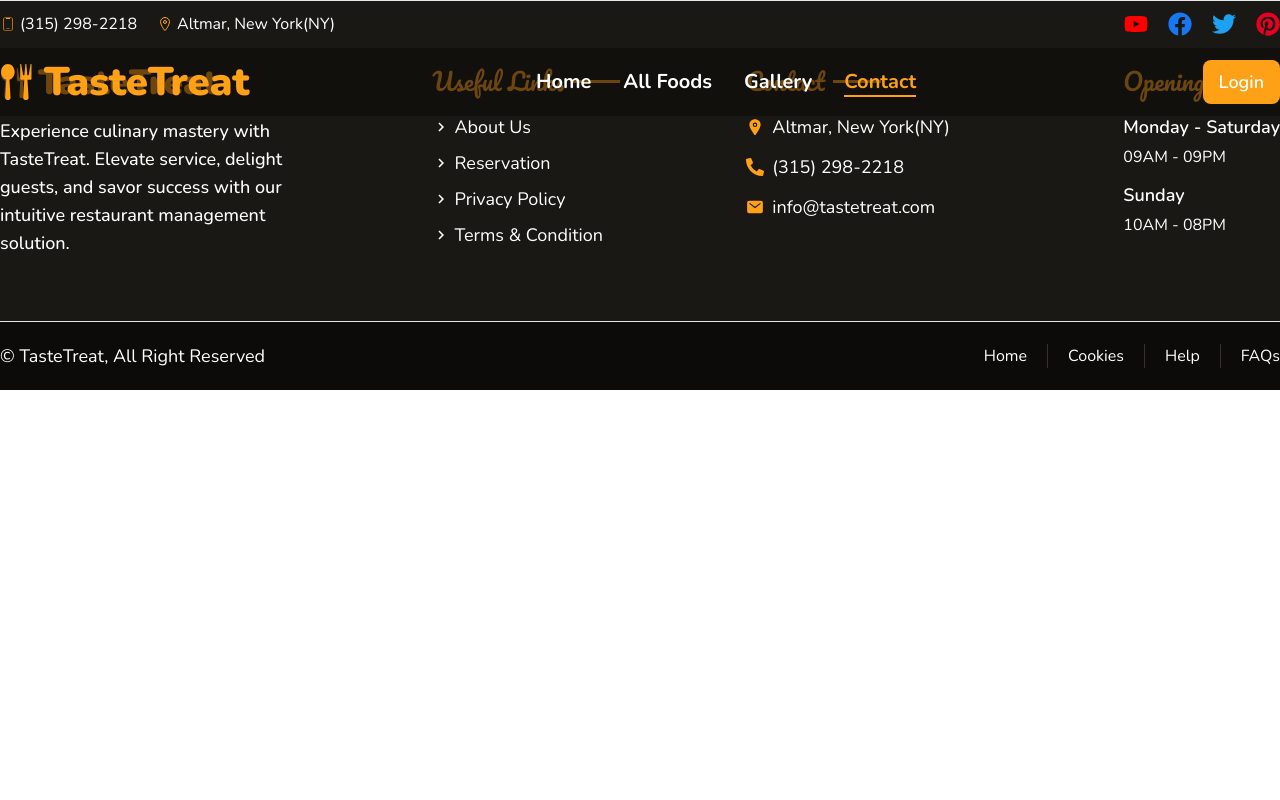
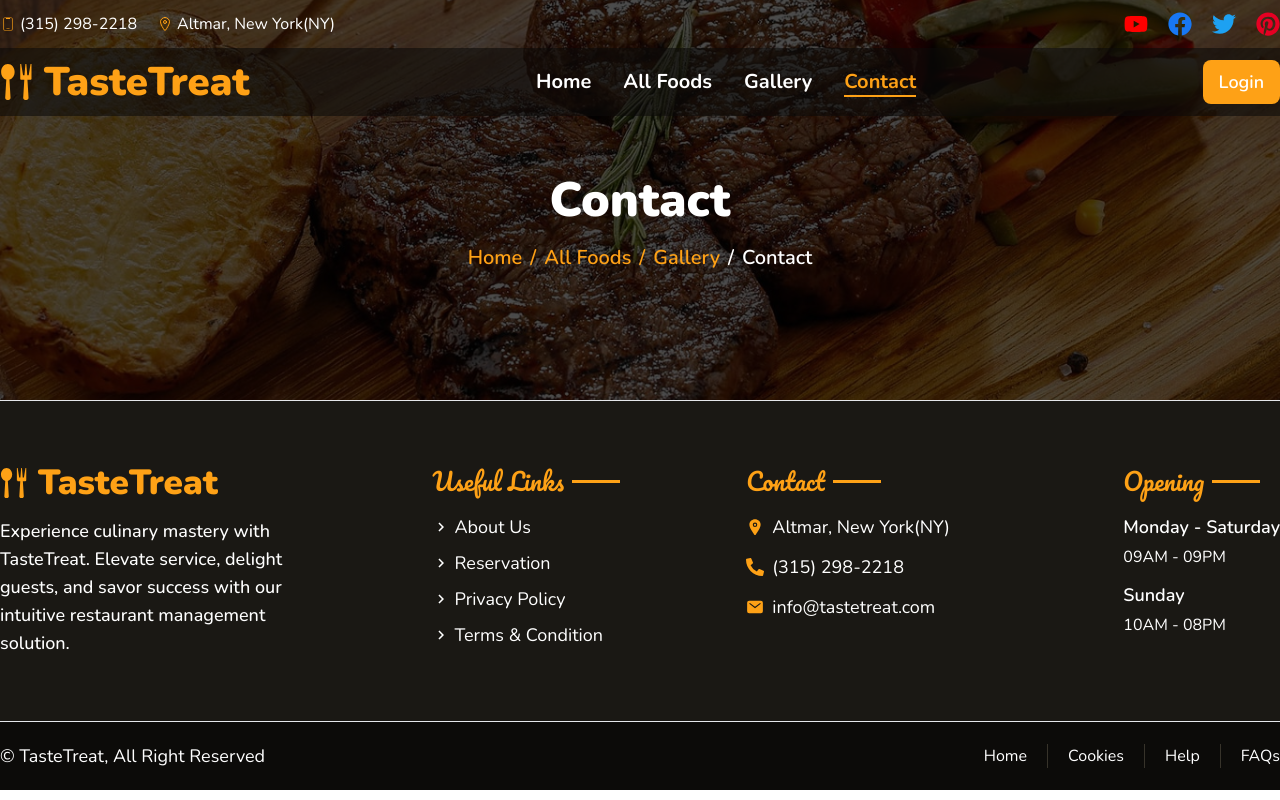
Before and after one commit to rockydey/restaurant-management-client, a React (Vite) app: page /contact in a window 1280 px wide. Built offline with nearby package versions, Linux system fonts and the light colour scheme; no server answers.

Commit message:
show all foods in All Foods route and design complete

```diff
--- a/package.json
+++ b/package.json
@@ -11,6 +11,7 @@
   },
   "dependencies": {
     "@react-icons/all-files": "^4.1.0",
+    "axios": "^1.6.8",
     "firebase": "^10.11.1",
     "flowbite-react": "^0.9.0",
     "localforage": "^1.10.0",
--- a/src/Routes/Router/Router.jsx
+++ b/src/Routes/Router/Router.jsx
@@ -7,6 +7,7 @@ import Gallery from "../../pages/Gallery/Gallery";
 import Contact from "../../pages/Contact/Contact";
 import Login from "../../pages/Login/Login";
 import Register from "../../pages/Register/Register";
+import ViewFoodDetails from "../../pages/ViewFoodDetails/ViewFoodDetails";
 
 const router = createBrowserRouter([
   {
@@ -21,6 +22,10 @@ const router = createBrowserRouter([
       {
         path: "/all-foods",
         element: <AllFoods />,
+      },
+      {
+        path: "/view-details/:id",
+        element: <ViewFoodDetails />,
       },
       {
         path: "/gallery",
--- /dev/null
+++ b/src/components/AllFoodsComponents/Food/Food.jsx
@@ -0,0 +1,39 @@
+import PropTypes from "prop-types";
+import { useNavigate } from "react-router-dom";
+
+const Food = ({ food }) => {
+  const { _id, food_name, food_image, food_category, price, quantity } = food;
+  const navigate = useNavigate();
+  return (
+    <div className='border text-color2 border-color5 p-5 hover:bg-color8 bg-color7'>
+      <div className='flex flex-col items-center'>
+        <img className='' src={food_image} alt='' />
+        <div className='text-center space-y-4'>
+          <p className='text-xl font-bold'>${price}</p>
+          <h3 className='text-3xl font-black text-color9 font-pacifico'>
+            {food_name}
+          </h3>
+          <div className='flex justify-center gap-10 text-lg font-normal'>
+            <p>
+              <span className='font-semibold'>Category:</span> {food_category}
+            </p>
+            <p>
+              <span className='font-semibold'>Quantity:</span> {quantity}
+            </p>
+          </div>
+          <button
+            onClick={() => navigate(`/view-details/${_id}`)}
+            className='bg-color9 px-4 py-2 text-color8 font-bold text-lg'>
+            View Details
+          </button>
+        </div>
+      </div>
+    </div>
+  );
+};
+
+Food.propTypes = {
+  food: PropTypes.object,
+};
+
+export default Food;
--- a/src/pages/AllFoods/AllFoods.jsx
+++ b/src/pages/AllFoods/AllFoods.jsx
@@ -1,11 +1,46 @@
 import { Helmet } from "react-helmet-async";
+import loginBg from "../../assets/login/login-hero.jpg";
+import { useEffect, useState } from "react";
+import axios from "axios";
+import Food from "../../components/AllFoodsComponents/Food/Food";
 
 const AllFoods = () => {
+  const [foods, setFoods] = useState([]);
+
+  useEffect(() => {
+    axios
+      .get("http://localhost:5000/foods")
+      .then((res) => setFoods(res.data))
+      .catch((error) => {
+        console.error(error);
+      });
+  }, []);
   return (
     <div>
       <Helmet>
         <title>TasteTreat | All Foods</title>
       </Helmet>
+      <div>
+        <div
+          style={{ backgroundImage: `url(${loginBg})` }}
+          className='lg:h-[50vh] bg-cover bg-center bg-no-repeat bg-color12 bg-blend-overlay'>
+          <div className='text-center pt-44 pb-14 lg:pb-0'>
+            <h1 className='text-5xl font-black'>All Foods</h1>
+            <div className='flex gap-2 text-xl justify-center mt-5 font-semibold'>
+              <p className='text-color9'>Home</p>
+              <span>/</span>
+              <p>All Foods</p>
+            </div>
+          </div>
+        </div>
+        <div className='bg-color1 py-24 px-3 md:px-5 lg:px-0'>
+          <div className='max-w-screen-xl mx-auto grid grid-cols-1 md:grid-cols-2 lg:grid-cols-3'>
+            {foods.map((food) => (
+              <Food key={food._id} food={food}></Food>
+            ))}
+          </div>
+        </div>
+      </div>
     </div>
   );
 };
--- a/src/pages/Contact/Contact.jsx
+++ b/src/pages/Contact/Contact.jsx
@@ -1,4 +1,5 @@
 import { Helmet } from "react-helmet-async";
+import loginBg from "../../assets/login/login-hero.jpg";
 
 const Contact = () => {
   return (
@@ -6,6 +7,24 @@ const Contact = () => {
       <Helmet>
         <title>TasteTreat | Contact</title>
       </Helmet>
+      <div>
+        <div
+          style={{ backgroundImage: `url(${loginBg})` }}
+          className='lg:h-[50vh] bg-cover bg-center bg-no-repeat bg-color12 bg-blend-overlay'>
+          <div className='text-center pt-44 pb-14 lg:pb-0'>
+            <h1 className='text-5xl font-black'>Contact</h1>
+            <div className='flex gap-2 text-xl justify-center mt-5 font-semibold'>
+              <p className='text-color9'>Home</p>
+              <span className='text-color9'>/</span>
+              <p className='text-color9'>All Foods</p>
+              <span className='text-color9'>/</span>
+              <p className='text-color9'>Gallery</p>
+              <span>/</span>
+              <p>Contact</p>
+            </div>
+          </div>
+        </div>
+      </div>
     </div>
   );
 };
--- a/src/pages/Gallery/Gallery.jsx
+++ b/src/pages/Gallery/Gallery.jsx
@@ -1,4 +1,5 @@
 import { Helmet } from "react-helmet-async";
+import loginBg from "../../assets/login/login-hero.jpg";
 
 const Gallery = () => {
   return (
@@ -6,6 +7,22 @@ const Gallery = () => {
       <Helmet>
         <title>TasteTreat | Gallery</title>
       </Helmet>
+      <div>
+        <div
+          style={{ backgroundImage: `url(${loginBg})` }}
+          className='lg:h-[50vh] bg-cover bg-center bg-no-repeat bg-color12 bg-blend-overlay'>
+          <div className='text-center pt-44 pb-14 lg:pb-0'>
+            <h1 className='text-5xl font-black'>Gallery</h1>
+            <div className='flex gap-2 text-xl justify-center mt-5 font-semibold'>
+              <p className='text-color9'>Home</p>
+              <span className='text-color9'>/</span>
+              <p className='text-color9'>All Foods</p>
+              <span>/</span>
+              <p>Gallery</p>
+            </div>
+          </div>
+        </div>
+      </div>
     </div>
   );
 };
--- /dev/null
+++ b/src/pages/ViewFoodDetails/ViewFoodDetails.jsx
@@ -0,0 +1,5 @@
+const ViewFoodDetails = () => {
+  return <div></div>;
+};
+
+export default ViewFoodDetails;
```
Also changed, not shown: 1 other file (tests, documents, lock files or other folders).
